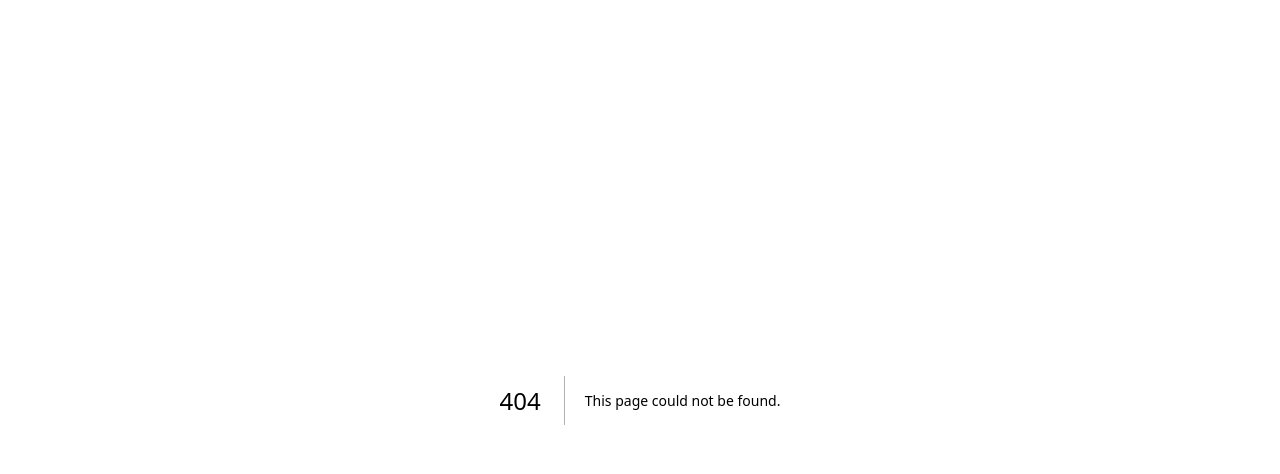
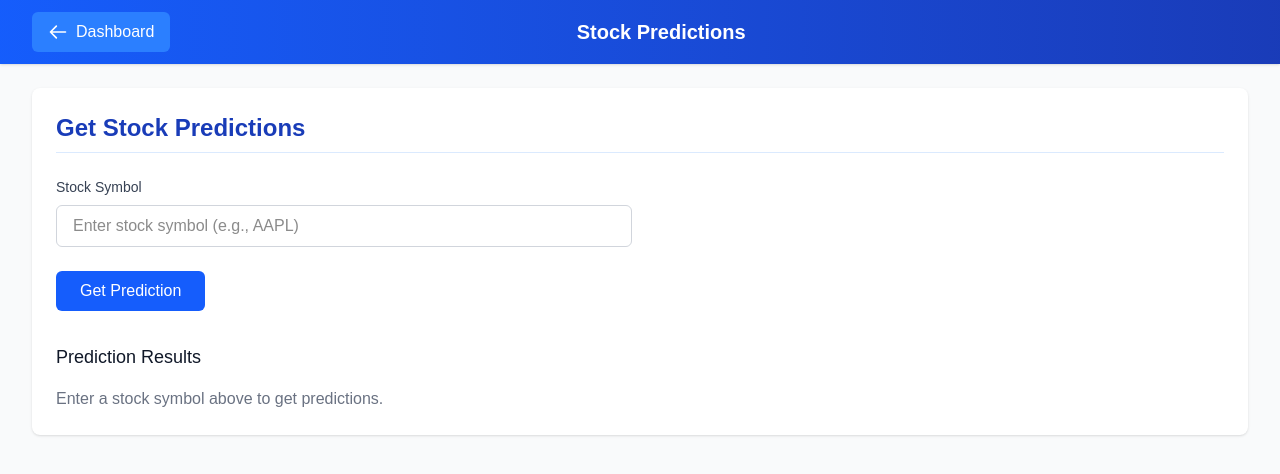
Before and after one commit to mayankr1307/StockSage, a Next.js app: page /predictions in a window 1280 px wide. Before the commit this address had no page. Shown: the top 474 px of the page. Built offline with nearby package versions, Linux system fonts and the light colour scheme; no server answers; sample sign-in values are in the browser's storage.

Commit message:
Added buttons on the market overview section

```diff
--- a/src/pages/dashboard.tsx
+++ b/src/pages/dashboard.tsx
@@ -47,11 +47,36 @@ function Dashboard() {
             <h2 className="text-2xl sm:text-3xl font-semibold mb-4 sm:mb-6 text-blue-800 border-b pb-2 border-blue-100">
               Market Overview
             </h2>
-            {/* Add your stock prediction components here */}
-            <div className="mb-6 sm:mb-8">
-              <p className="text-gray-500">
-                Stock prediction features coming soon...
-              </p>
+            <div className="grid grid-cols-1 sm:grid-cols-2 gap-4 mb-6 sm:mb-8">
+              <button
+                onClick={() => router.push("/predictions")}
+                className="flex items-center justify-center p-6 bg-gradient-to-r from-blue-500 to-blue-600 rounded-lg shadow-md hover:from-blue-600 hover:to-blue-700 transition-all duration-200"
+              >
+                <div className="text-center">
+                  <div className="text-white text-2xl mb-2">🎯</div>
+                  <h3 className="text-white text-lg font-semibold">
+                    Get Stock Predictions
+                  </h3>
+                  <p className="text-blue-100 text-sm mt-1">
+                    Analyze and predict stock movements
+                  </p>
+                </div>
+              </button>
+
+              <button
+                onClick={() => router.push("/history")}
+                className="flex items-center justify-center p-6 bg-gradient-to-r from-purple-500 to-purple-600 rounded-lg shadow-md hover:from-purple-600 hover:to-purple-700 transition-all duration-200"
+              >
+                <div className="text-center">
+                  <div className="text-white text-2xl mb-2">📊</div>
+                  <h3 className="text-white text-lg font-semibold">
+                    Prediction History
+                  </h3>
+                  <p className="text-purple-100 text-sm mt-1">
+                    View your past predictions
+                  </p>
+                </div>
+              </button>
             </div>
 
             {/* News Section */}
--- /dev/null
+++ b/src/pages/history.tsx
@@ -0,0 +1,83 @@
+import { useAuth } from "../contexts/AuthContext";
+import { withAuth } from "../components/withAuth";
+import { useRouter } from "next/router";
+
+function History() {
+  const router = useRouter();
+
+  return (
+    <div className="min-h-screen bg-gray-50">
+      <nav className="bg-gradient-to-r from-purple-600 to-purple-800 shadow">
+        <div className="max-w-7xl mx-auto px-4 sm:px-6 lg:px-8">
+          <div className="flex items-center justify-between h-16">
+            <button
+              onClick={() => router.push("/dashboard")}
+              className="flex items-center space-x-2 px-4 py-2 rounded-md bg-purple-500 bg-opacity-20 hover:bg-opacity-30 text-white font-medium transition-all duration-200"
+            >
+              <svg
+                className="w-5 h-5"
+                fill="none"
+                stroke="currentColor"
+                viewBox="0 0 24 24"
+                xmlns="http://www.w3.org/2000/svg"
+              >
+                <path
+                  strokeLinecap="round"
+                  strokeLinejoin="round"
+                  strokeWidth={2}
+                  d="M10 19l-7-7m0 0l7-7m-7 7h18"
+                />
+              </svg>
+              <span>Dashboard</span>
+            </button>
+            <h1 className="text-xl font-bold text-white">Prediction History</h1>
+            <div className="w-24"></div>{" "}
+            {/* Adjusted spacer for better alignment */}
+          </div>
+        </div>
+      </nav>
+
+      <main className="max-w-7xl mx-auto py-6 px-4 sm:px-6 lg:px-8">
+        <div className="bg-white rounded-lg shadow p-6">
+          <h2 className="text-2xl font-semibold mb-6 text-purple-800 border-b pb-2 border-purple-100">
+            Your Past Predictions
+          </h2>
+
+          {/* Sample prediction history table */}
+          <div className="overflow-x-auto">
+            <table className="min-w-full divide-y divide-gray-200">
+              <thead>
+                <tr>
+                  <th className="px-6 py-3 bg-gray-50 text-left text-xs font-medium text-gray-500 uppercase tracking-wider">
+                    Date
+                  </th>
+                  <th className="px-6 py-3 bg-gray-50 text-left text-xs font-medium text-gray-500 uppercase tracking-wider">
+                    Stock
+                  </th>
+                  <th className="px-6 py-3 bg-gray-50 text-left text-xs font-medium text-gray-500 uppercase tracking-wider">
+                    Prediction
+                  </th>
+                  <th className="px-6 py-3 bg-gray-50 text-left text-xs font-medium text-gray-500 uppercase tracking-wider">
+                    Actual
+                  </th>
+                  <th className="px-6 py-3 bg-gray-50 text-left text-xs font-medium text-gray-500 uppercase tracking-wider">
+                    Accuracy
+                  </th>
+                </tr>
+              </thead>
+              <tbody className="bg-white divide-y divide-gray-200">
+                <tr>
+                  <td className="px-6 py-4 text-sm text-gray-500" colSpan={5}>
+                    No prediction history available yet.
+                  </td>
+                </tr>
+              </tbody>
+            </table>
+          </div>
+        </div>
+      </main>
+    </div>
+  );
+}
+
+export default withAuth(History);
--- /dev/null
+++ b/src/pages/predictions.tsx
@@ -0,0 +1,84 @@
+import { useAuth } from "../contexts/AuthContext";
+import { withAuth } from "../components/withAuth";
+import { useRouter } from "next/router";
+
+function Predictions() {
+  const router = useRouter();
+
+  return (
+    <div className="min-h-screen bg-gray-50">
+      <nav className="bg-gradient-to-r from-blue-600 to-blue-800 shadow">
+        <div className="max-w-7xl mx-auto px-4 sm:px-6 lg:px-8">
+          <div className="flex items-center justify-between h-16">
+            <button
+              onClick={() => router.push("/dashboard")}
+              className="flex items-center space-x-2 px-4 py-2 rounded-md bg-blue-500 bg-opacity-20 hover:bg-opacity-30 text-white font-medium transition-all duration-200"
+            >
+              <svg
+                className="w-5 h-5"
+                fill="none"
+                stroke="currentColor"
+                viewBox="0 0 24 24"
+                xmlns="http://www.w3.org/2000/svg"
+              >
+                <path
+                  strokeLinecap="round"
+                  strokeLinejoin="round"
+                  strokeWidth={2}
+                  d="M10 19l-7-7m0 0l7-7m-7 7h18"
+                />
+              </svg>
+              <span>Dashboard</span>
+            </button>
+            <h1 className="text-xl font-bold text-white">Stock Predictions</h1>
+            <div className="w-24"></div>{" "}
+            {/* Adjusted spacer for better alignment */}
+          </div>
+        </div>
+      </nav>
+
+      <main className="max-w-7xl mx-auto py-6 px-4 sm:px-6 lg:px-8">
+        <div className="bg-white rounded-lg shadow p-6">
+          <h2 className="text-2xl font-semibold mb-6 text-blue-800 border-b pb-2 border-blue-100">
+            Get Stock Predictions
+          </h2>
+
+          <div className="space-y-6">
+            <div className="max-w-xl">
+              <label
+                htmlFor="symbol"
+                className="block text-sm font-medium text-gray-700 mb-2"
+              >
+                Stock Symbol
+              </label>
+              <input
+                type="text"
+                id="symbol"
+                placeholder="Enter stock symbol (e.g., AAPL)"
+                className="w-full px-4 py-2 border border-gray-300 rounded-md focus:ring-blue-500 focus:border-blue-500"
+              />
+            </div>
+
+            <div className="flex space-x-4">
+              <button className="bg-blue-600 text-white px-6 py-2 rounded-md hover:bg-blue-700 transition-colors duration-200">
+                Get Prediction
+              </button>
+            </div>
+
+            {/* Prediction results will be shown here */}
+            <div className="mt-8">
+              <h3 className="text-lg font-medium text-gray-900 mb-4">
+                Prediction Results
+              </h3>
+              <p className="text-gray-500">
+                Enter a stock symbol above to get predictions.
+              </p>
+            </div>
+          </div>
+        </div>
+      </main>
+    </div>
+  );
+}
+
+export default withAuth(Predictions);
```
